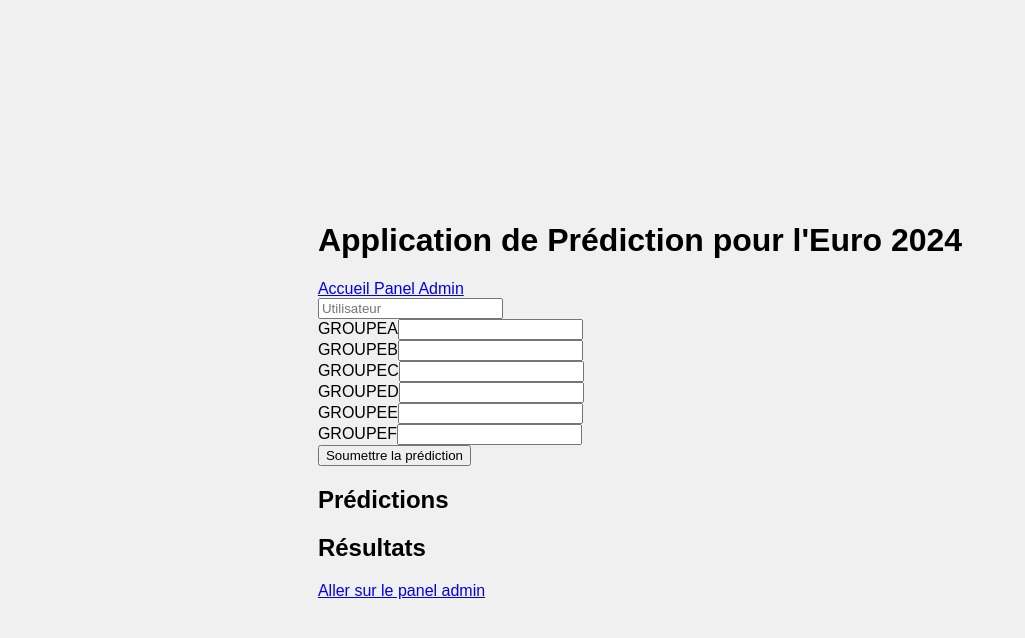
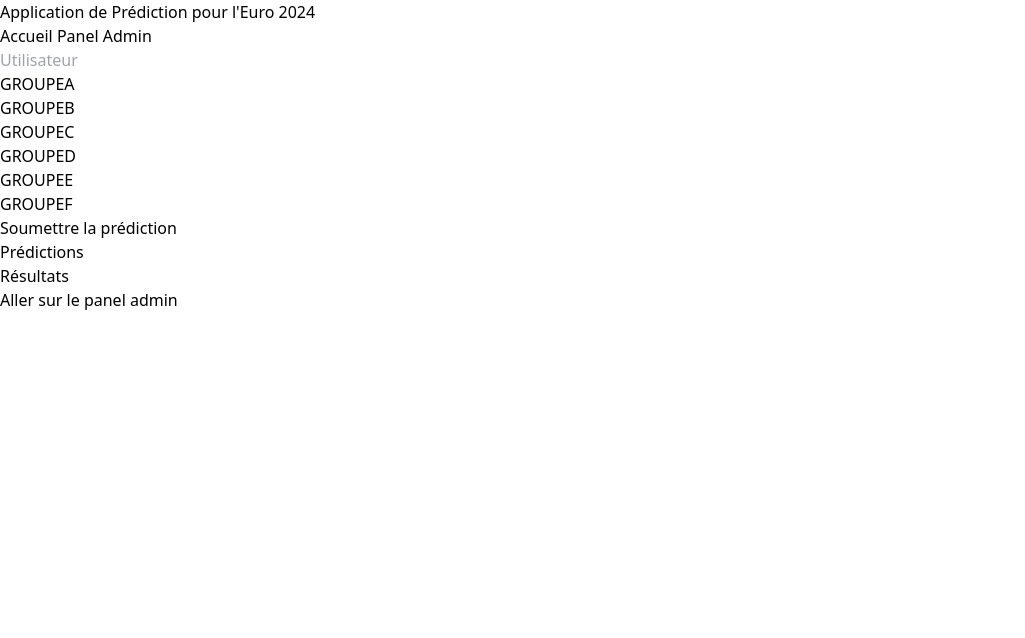
Before and after one commit to u-mughal/predictions, a React (Create React App) app: page / in a window 1280 px wide. Shown: the top 638 px of the page, without its empty margins (0-1025 px from the left). Built offline with nearby package versions, Linux system fonts and the light colour scheme.

Commit message:
adding config for tailwind

```diff
--- a/package.json
+++ b/package.json
@@ -37,5 +37,10 @@
       "last 1 firefox version",
       "last 1 safari version"
     ]
+  },
+  "devDependencies": {
+    "autoprefixer": "^10.4.19",
+    "postcss": "^8.4.38",
+    "tailwindcss": "^3.4.4"
   }
 }
--- /dev/null
+++ b/postcss.config.js
@@ -0,0 +1,6 @@
+module.exports = {
+  plugins: {
+    tailwindcss: {},
+    autoprefixer: {},
+  },
+}
--- a/src/index.css
+++ b/src/index.css
@@ -1,22 +1,3 @@
-/* styles.css */
-body {
-  font-family: Arial, sans-serif;
-  margin: 0;
-  padding: 0;
-  background-color: #f0f0f0;
-  display: flex;
-  justify-content: center;
-  align-items: center;
-  height: 100vh;
-}
-
-.app-container {
-  max-width: 800px;
-  width: 100%;
-  background-color: #fff;
-  padding: 20px;
-  border-radius: 8px;
-  box-shadow: 0 2px 4px rgba(0, 0, 0, 0.1);
-}
-
-/* Other styles remain the same */
+@tailwind base;
+@tailwind components;
+@tailwind utilities;
--- /dev/null
+++ b/tailwind.config.js
@@ -0,0 +1,10 @@
+/** @type {import('tailwindcss').Config} */
+module.exports = {
+  content: [
+    "./src/**/*.{js,jsx,ts,tsx}",
+  ],
+  theme: {
+    extend: {},
+  },
+  plugins: [],
+}
```
Also changed, not shown: 1 other file (tests, documents, lock files or other folders).
